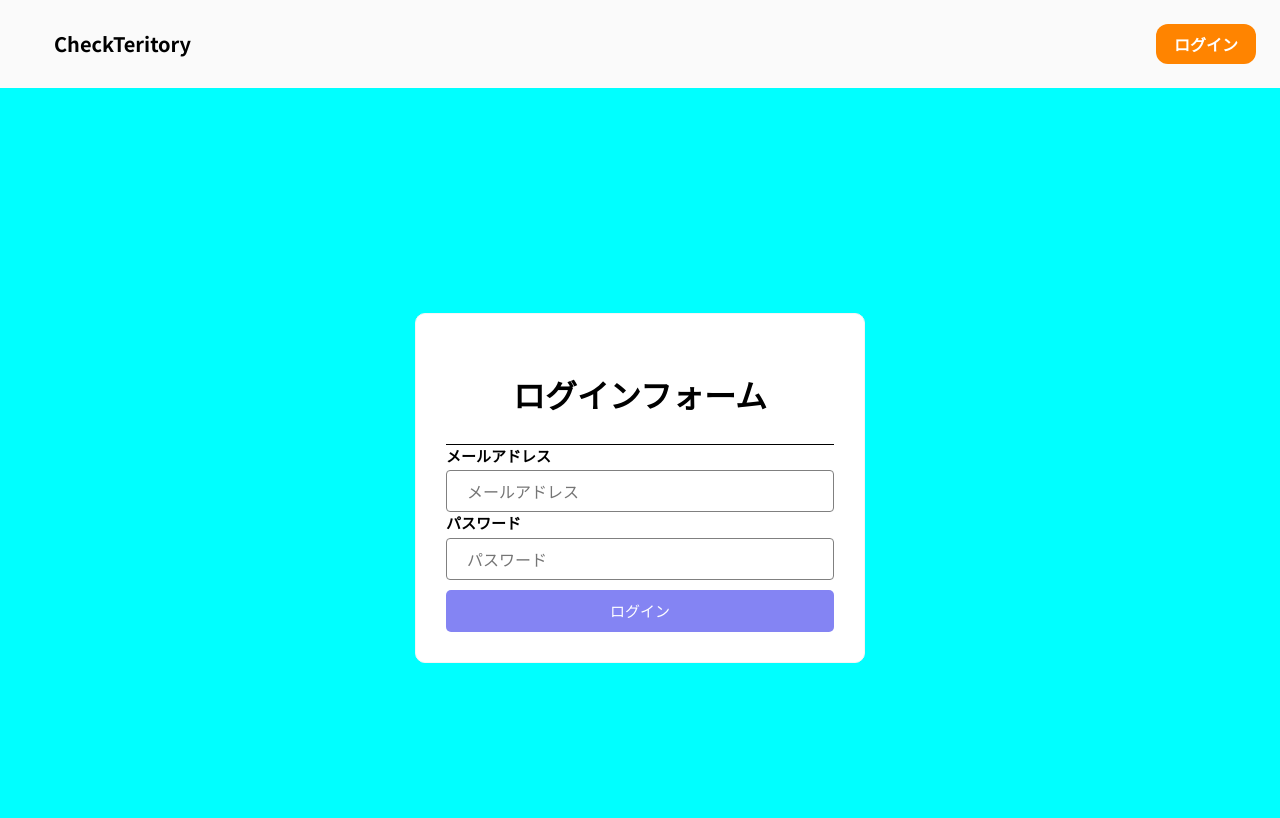
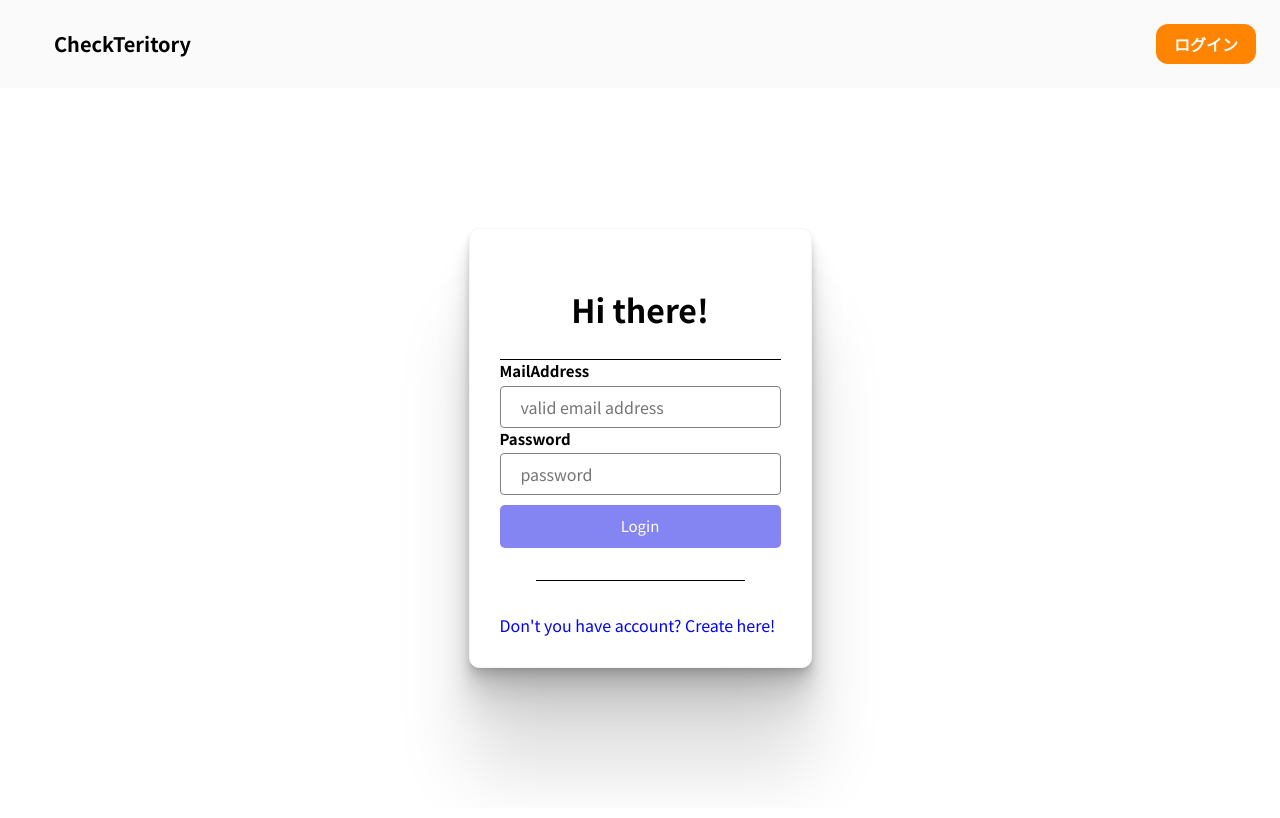
Before and after one commit to Yamamoto1012/Rainy_jellyfish_project, a React (Create React App) app in the folder manageroom/: page /login in a window 1280 px wide. Shown: the top 818 px of the page. Built offline with nearby package versions, Linux system fonts and the light colour scheme; no server answers.

Commit message:
アカウント登録完了

```diff
--- a/manageroom/src/components/Login.jsx
+++ b/manageroom/src/components/Login.jsx
@@ -8,90 +8,83 @@ import { getAuth, createUserWithEmailAndPassword } from "firebase/auth";
 
 
 export const Login = () => {
-  const initialValues = { username: "", mailaddress: "", password: ""};
-  const [formValues, setFormValues] = useState(initialValues);
-  const [formErrors, setFormErrors] = useState({});
   const auth = getAuth();
-
-
-  const handleChange = (e) => {
-    //console.log(e.target.value);
-    const { name, value } = e.target;
-    setFormValues({ ...formValues, [name]: value });
-    console.log(formValues);
-  };
-
-  const handleSubmit = (e) => {
-    e.preventDefault();
-    //ログイン情報を送信する
-    //バリデーションチェックをする
-    setFormErrors(validate(formValues));
-  };
-
-  function confilmAccount(value){
-    let emailBool = true;
-    let passwordBool = true;
-
-    if(emailBool && passwordBool){
-      createUserWithEmailAndPassword(auth,formValues.mailaddress,formValues.password).then((userCredential) => {
-        //Sign in
+  const [email, setEmail] = useState('');
+  const [password, setPassword] = useState('');
+  const handleSubmit = (event) => {
+    event.preventDefault();
+    const auth = getAuth();
+    if(email.length != 0 && password.length != 0){
+      if(password.length > 6){
+        createUserWithEmailAndPassword(auth, email, password)
+        .then((userCredential) => {
+          // Signed in
           const user = userCredential.user;
-        console.log("SEIKO")
-      }).catch((error) =>{
+          console.log(user)
+          // ...
+        })
+        .catch((error) => {
           const errorCode = error.code;
           const errorMessage = error.message;
           console.log(errorMessage)
         });
+      }else{
+        alert("enable password is from 5 words.")
+
+      }
+
+    }else{
+      if (email.length == 0) {
+        alert("Please insert mailaddress to form")
+      }
+      if (password.length == 0) {
+        alert("Please insert password to form")
+
       }
     }
 
-  const validate = (values) => {
-    const errors = {};
-
-    if (!values.username) {
-      errors.username = "ユーザー名を入力してください";
-      console.log(errors);
-    }else{
-    }
-    if (!values.mailaddress) {
-      errors.username = "メールアドレスを入力してください";
-      console.log(errors);
-    }
-    if (!values.password) {
-      errors.username = "パスワードを入力してください";
-      console.log(errors);
-    } else if (values.password.length < 4) {
-      errors.password = "4文字以上15文字以下のパスワードを入力してください";
-      console.log(errors);
-    } else if (values.password.length > 15 ) {
-      errors.password = "4文字以上15文字以下のパスワードを入力してください";
-      console.log(errors);
-    }
+  };
+  const handleChangeEmail = (event) => {
+    setEmail(event.currentTarget.value);
+  };
+  const handleChangePassword = (event) => {
+    setPassword(event.currentTarget.value);
+  };
 
 
-  };
-
+  function FromScreen(props){
+    return(
+      <div>
+        {/* <form onSubmit={(e) => handleSubmit(e)}> */}
+        <form>
+          <h1>Hi there!</h1>
+          <hr/>
+          <div className="uiForm">
+            <div className="formField">
+              <label>MailAddress</label>
+              <input type="text" placeholder="valid email address" name="email" onChange={(e) => handleChangeEmail(e)}/>
+            </div>
+            <div className="formField">
+              <label>Password</label>
+              <input type="text" placeholder="password" name="password" onChange={(e) => handleChangePassword(e)}/>
+            </div>
+            <div className="submitButton"  >
+              <button onClick={handleSubmit}>Login</button>
+            </div>
+            <div className="border" />
+            <div className='login'>
+              <p>Don't you have account? Create here!</p>
+            </div>
+          </div>
+        </form>
+      </div>
+    )
+  }
 
 
   return (
     <div className="formContainer">
-      <form onSubmit={(e) => handleSubmit(e)}>
-        <h1>ログインフォーム</h1>
-        <hr/>
-        <div className="uiForm">
-          <div className="formField">
-            <label>メールアドレス</label>
-            <input type="text" placeholder="メールアドレス" name="mailaddress" onChange={(e) => handleChange(e)}/>
-          </div>
-          <div className="formField">
-            <label>パスワード</label>
-            <input type="text" placeholder="パスワード" name="password" onChange={(e) => handleChange(e)}/>
-          </div>
-          <div className="submitButton"  >
-            <button onClick={confilmAccount(formValues)}>ログイン</button>
-          </div>
-        </div>
-      </form>
+      <FromScreen/>
     </div>
   );
 }
--- a/manageroom/src/components/css/joinStyle.css
+++ b/manageroom/src/components/css/joinStyle.css
@@ -1,12 +1,8 @@
-*{
-    margin: 0;
-    padding: 0;
-    height: 96%;
-  }
-  .card{
-    position: relative;
 
-  }
+ .card{
+  box-shadow: 0px 5px 100px 27px #12b5a2;
+border-radius: 44px;
+ }
   .content{
     position: absolute;
     text-align: center;
@@ -40,7 +36,6 @@
   }
   a{
     text-decoration: none;
-
   }
   input{
     width: 210px;
@@ -48,8 +43,6 @@
     border-radius: 12px;
     padding: 12px;
     border: 0.1rem solid;
-
-
   }
   .sectionline{
     padding: 12px 36px 0px 36px;
@@ -86,4 +79,5 @@
   .qrimage img{
     margin: 0 auto;
     padding: 25px;
+    height: 170px;
   }
--- a/manageroom/src/components/css/login.css
+++ b/manageroom/src/components/css/login.css
@@ -1,26 +1,29 @@
-body {
-  background-color: aqua;
-  overflow-y: hidden;
-}
 
 .formContainer {
-  height:100vh;
+  height:90vh;
   width: 100%;
   display: flex;
   align-items: center;
   justify-content: center;
+
 }
 h1 {
   text-align: center;
 }
 .formContainer form {
   background-color: white;
-  width: 70%;
   max-width: 450px;
   padding: 30px;
   border-radius: 10px;
   border: 1px solid whitesmoke;
   height:auto;
+  box-shadow:
+  0 1.9px 2.5px rgba(0, 0, 0, 0.057),
+  0 5px 6.1px rgba(0, 0, 0, 0.076),
+  0 10.1px 11.4px rgba(0, 0, 0, 0.086),
+  0 19.2px 19.8px rgba(0, 0, 0, 0.092),
+  0 38.4px 34.8px rgba(0, 0, 0, 0.1),
+  0 101px 74px rgba(0, 0, 0, 0.13);
 }
 
 .uiform {
@@ -53,7 +56,6 @@ h1 {
   font-weight: 600;
   margin-bottom: 3px;
 }
-
 .submitButton button{
   background-color: rgb(132, 132, 243);
   width: 100%;
@@ -70,3 +72,14 @@ h1 {
 button:hover {
   background-color: rgb(36, 36, 199);
 }
+.border{
+  height: 1px;
+  width: auto;
+  background-color: black;
+  margin: 32px 36px;
+}
+
+.login p{
+  color: blue;
+  cursor: pointer;
+}
```
Lines whose indentation alone changed are shown as unchanged.
